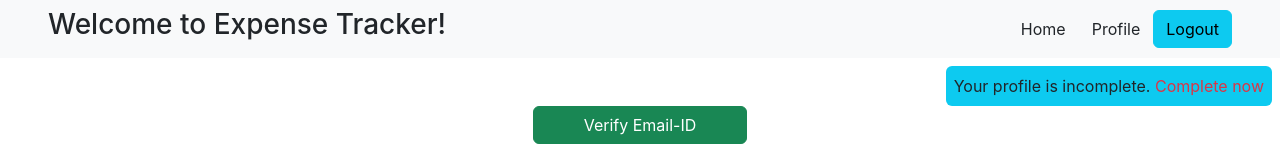
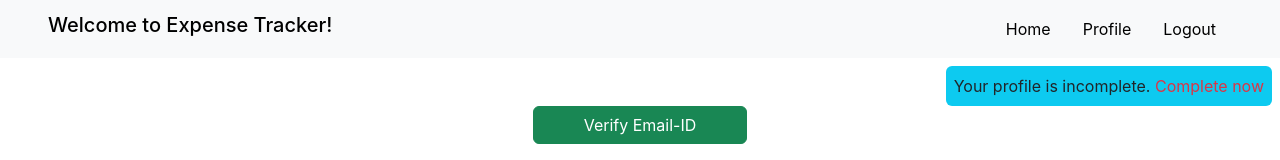
Before and after one commit to Amaan8/Expense-Tracker, a React (Create React App) app: page /home in a window 1280 px wide. Shown: the top 160 px of the page. Built offline with nearby package versions, Linux system fonts and the light colour scheme; no server answers; sample sign-in values are in the browser's storage.

Commit message:
Storing expenses in firebase

```diff
--- a/src/components/Expense.js
+++ b/src/components/Expense.js
@@ -1,4 +1,4 @@
-import { useRef, useState } from "react";
+import { useEffect, useRef, useState } from "react";
 
 const Expense = () => {
   const amountRef = useRef();
@@ -7,7 +7,29 @@ const Expense = () => {
 
   const [expenses, setExpenses] = useState([]);
 
-  const submitHandler = (e) => {
+  useEffect(() => {
+    getExpenses();
+  }, []);
+
+  const getExpenses = async () => {
+    try {
+      const response = await fetch(
+        "https://expense-tracker-aab49-default-rtdb.firebaseio.com/expenses.json"
+      );
+      const data = await response.json();
+      if (!response.ok) {
+        let errorMessage = data.error.message;
+
+        throw new Error(errorMessage);
+      }
+      const expensesArr = Object.values(data);
+      setExpenses(expensesArr);
+    } catch (error) {
+      alert(error);
+    }
+  };
+
+  const submitHandler = async (e) => {
     e.preventDefault();
 
     const expense = {
@@ -15,6 +37,24 @@ const Expense = () => {
       description: descriptionRef.current.value,
       category: categoryRef.current.value,
     };
+    try {
+      const response = await fetch(
+        "https://expense-tracker-aab49-default-rtdb.firebaseio.com/expenses.json",
+        {
+          method: "POST",
+          body: JSON.stringify(expense),
+        }
+      );
+      const data = await response.json();
+      if (!response.ok) {
+        let errorMessage = data.error.message;
+
+        throw new Error(errorMessage);
+      }
+      console.log(data);
+    } catch (error) {
+      alert(error);
+    }
     setExpenses((prevState) => [...prevState, expense]);
   };
 
--- a/src/components/Header.js
+++ b/src/components/Header.js
@@ -10,23 +10,37 @@ const Header = () => {
   };
 
   return (
-    <nav className="navbar bg-light">
+    <nav className="navbar navbar-expand-md bg-body-tertiary">
       <div className="container-fluid px-5">
-        <h3>Welcome to Expense Tracker!</h3>
-        <div className="d-flex ms-auto">
-          <Link to="/home">
-            <button className="btn">Home</button>
+        <h3 className="navbar-brand">Welcome to Expense Tracker!</h3>
+        <button
+          className="navbar-toggler"
+          type="button"
+          data-bs-toggle="collapse"
+          data-bs-target="#navbarNav"
+        >
+          <span className="navbar-toggler-icon"></span>
+        </button>
+        <div className="collapse navbar-collapse" id="navbarNav">
+          <ul className="navbar-nav ms-auto">
+            <li className="nav-item px-3">
+              <Link to="/home" className="text-decoration-none text-black">
+                Home
               </Link>
-          <Link to="/profile">
-            <button className="btn">Profile</button>
+            </li>
+            <li className="nav-item px-3">
+              <Link to="/profile" className="text-decoration-none text-black">
+                Profile
               </Link>
+            </li>
             {authCtx.isLoggedIn && (
-            <Link to="/auth">
-              <button className="btn btn-info" onClick={logoutHandler}>
+              <li className="nav-item px-3" onClick={logoutHandler}>
+                <Link to="/auth" className="text-decoration-none text-black">
                   Logout
-              </button>
                 </Link>
+              </li>
             )}
+          </ul>
         </div>
       </div>
     </nav>
--- a/src/index.js
+++ b/src/index.js
@@ -3,6 +3,7 @@ import ReactDOM from "react-dom/client";
 import { BrowserRouter } from "react-router-dom";
 import { AuthContextProvider } from "./store/auth-context";
 import "../node_modules/bootstrap/dist/css/bootstrap.css";
+import "../node_modules/bootstrap/dist/js/bootstrap.bundle";
 import "./index.css";
 import App from "./App";
 
```
Lines whose indentation alone changed are shown as unchanged.
